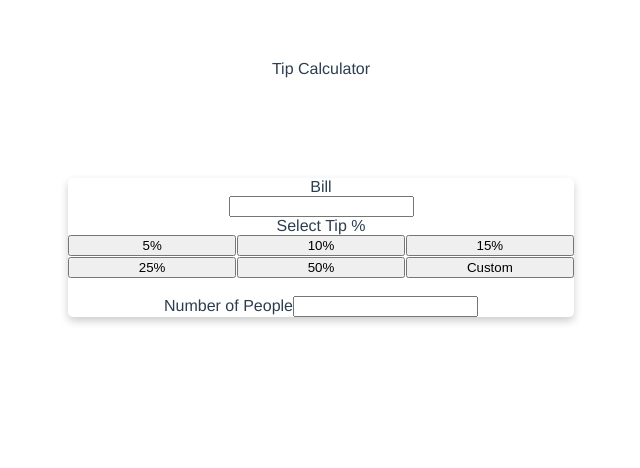
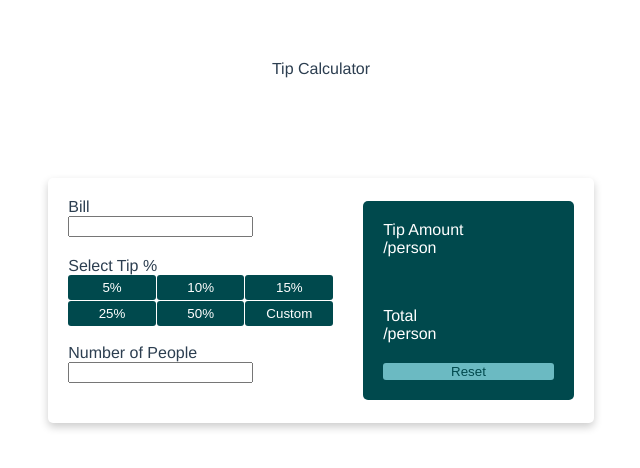
Before and after one commit to nicole-nam/tip-calculator, a Vue app: page / in a window 1280 px wide. Shown: the top 468 px of the page, without its empty margins (319-959 px from the left). Built offline with nearby package versions, Linux system fonts and the light colour scheme.

Commit message:
uiux: form styling add

```diff
--- a/src/components/Calculator.vue
+++ b/src/components/Calculator.vue
@@ -1,6 +1,7 @@
 <template>
   <div>Tip Calculator</div>
   <div class="card">
+    <div class="form-card">
       <label>Bill</label>
       <br />
       <input type="number" />
@@ -18,6 +19,18 @@
       <label>Number of People</label>
       <input type="number" />
     </div>
+    <div class="tip-card">
+      <div class="margin-bottom">
+        <p>Tip Amount</p>
+        <p>/person</p>
+      </div>
+      <div>
+        <p>Total</p>
+        <p>/person</p>
+      </div>
+      <button class="resetBtn">Reset</button>
+    </div>
+  </div>
 </template>
 
 <script>
@@ -33,10 +46,53 @@ export default {
   border-radius: 5px;
   width: 40%;
   margin: 100px auto;
+  padding: 20px;
+  text-align: left;
+  display: flex;
+  gap: 30px;
 }
+.tip-card {
+  background-color: hsl(183, 100%, 15%);
+  border-radius: 5px;
+  width: 40%;
+  margin: auto;
+  padding: 20px;
+  text-align: left;
+}
+
+p {
+  color: #fff;
+  margin: 0;
+}
+
+.margin-bottom {
+  margin-bottom: 50px;
+}
+
 .grid {
   display: grid;
   grid-gap: 1px;
   grid-template-columns: repeat(3, 1fr);
 }
+
+.resetBtn {
+  width: 100%;
+  margin-top: 20px;
+  background-color: hsl(186, 42%, 59%);
+  border: hsl(186, 42%, 59%);
+  border-radius: 3px;
+  color: hsl(183, 100%, 15%);
+}
+
+input[type="button"] {
+  background-color: hsl(183, 100%, 15%);
+  border: hsl(183, 100%, 15%);
+  border-radius: 3px;
+  color: #fff;
+  padding: 5px 10px;
+}
+
+input[type="number"] {
+  margin-bottom: 20px;
+}
 </style>
```
Lines whose indentation alone changed are shown as unchanged.
